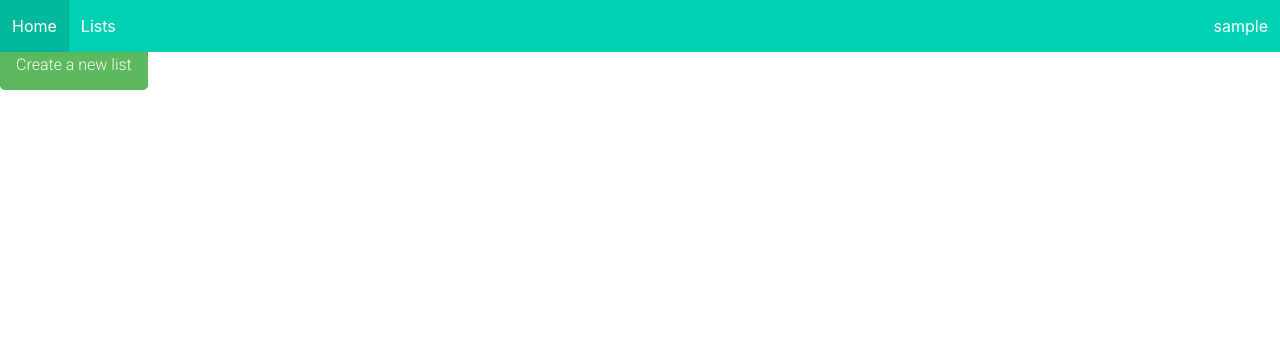
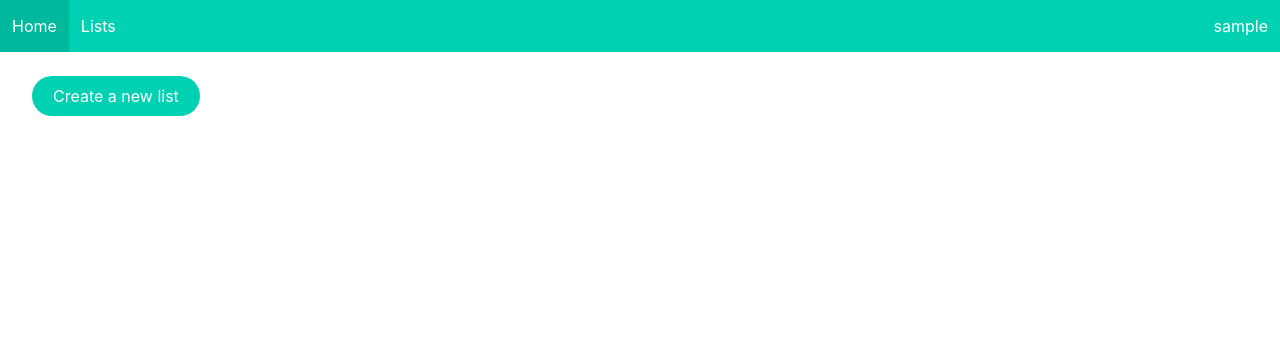
Before and after one commit to abhi-kr-2100/leasik, a Django app: page /lists/ in a window 1280 px wide. Shown: the top 352 px of the page. Run offline with Django 4.2, Linux system fonts and the light colour scheme; the visitor is signed in with stand-in values (Sample User, id 1); data that the repository does not hold is empty; parts of the project's set-up code (start-up, migrations or seed data) failed here and were passed over; some libraries are stand-ins or nearby versions.

Commit message:
Style the lists page

```diff
--- a/leasikApp/templates/leasikApp/sentencelist_list.html
+++ b/leasikApp/templates/leasikApp/sentencelist_list.html
@@ -8,49 +8,58 @@
 
 
 {% block auth_content %}
-<a id="new-list-button" href="{% url 'leasikApp:new-list' %}">
-    Create a new list
-</a>
+<div class="block">
+</div>
 
+<div class="container is-fluid">
+    <div class="block">
+        <a class="button is-primary is-rounded"
+            href="{% url 'leasikApp:new-list' %}"
+        >
+            Create a new list
+        </a>
+    </div>
 
-<ul id="list-list">
-{% for list in object_list %}
-    <li>
-        <div class="list">
-            <h2>{{ list.name }}</h2>
-            <p>{{ list.description }}</p>
-            <div class="list-actions">
+    <div class="block">
+        {% for list in object_list %}
+        <div class="card">
+            <header class="card-header">
+                <h2 class="card-header-title">{{ list.name }}</h2>
+            </header>
+
+            <div class="card-content">
+                <div class="content">
+                    <p>{{ list.description }}</p>
+                </div>
+            </div>
+
+            <footer class="card-footer">
                 {% if list.owner == request.user %}
-                <a class="list-delete-action">Delete</a>
+                <a class="card-footer-item button is-danger is-inverted">
+                    Delete
+                </a>
 
                 <a href="{% url 'leasikApp:list-edit' list.slug %}"
-                    class="list-edit-action"
+                    class="card-footer-item button is-info is-inverted"
                 >
                     Edit
                 </a>
                 {% endif %}
 
                 <a href="{% url 'leasikApp:list-detail' list.slug %}"
-                    class="list-play-action"
+                    class="card-footer-item button is-primary is-inverted"
                 >
                     Play
                 </a>
 
                 <a href="{% url 'leasikApp:list-bookmarks' list.slug %}"
-                    class="list-play-action"
+                    class="card-footer-item button is-success is-inverted"
                 >
                     Bookmarks
                 </a>
-            </div>
+            </footer>
         </div>
-    </li>
-{% endfor %}
-</ul>
+        {% endfor %}
+    </div>
+</div>
 {% endblock %}
-
-
-{% block auth_stylesheets %}
-<link
-    rel="stylesheet"
-    href="{% static 'leasikApp/styles/sentencelist_list.css' %}">
-{% endblock %}
```
